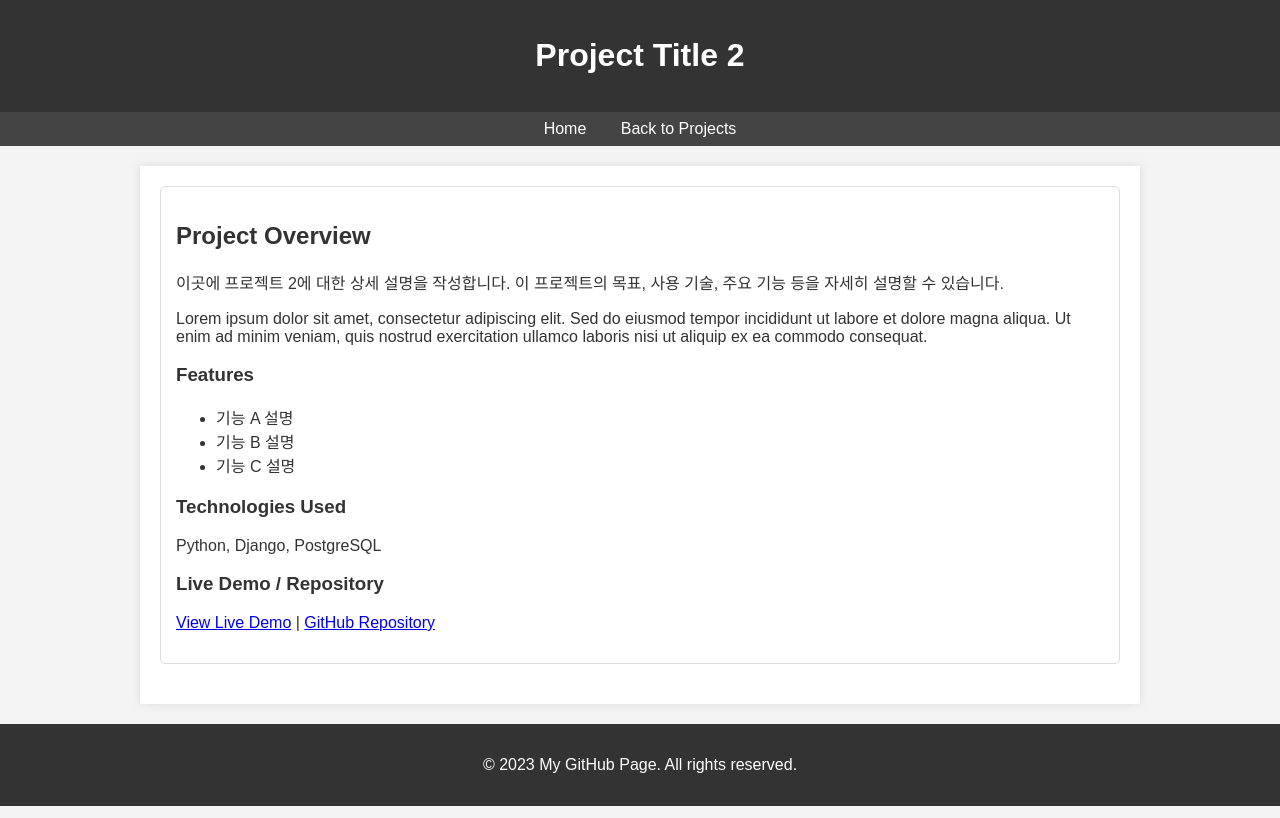
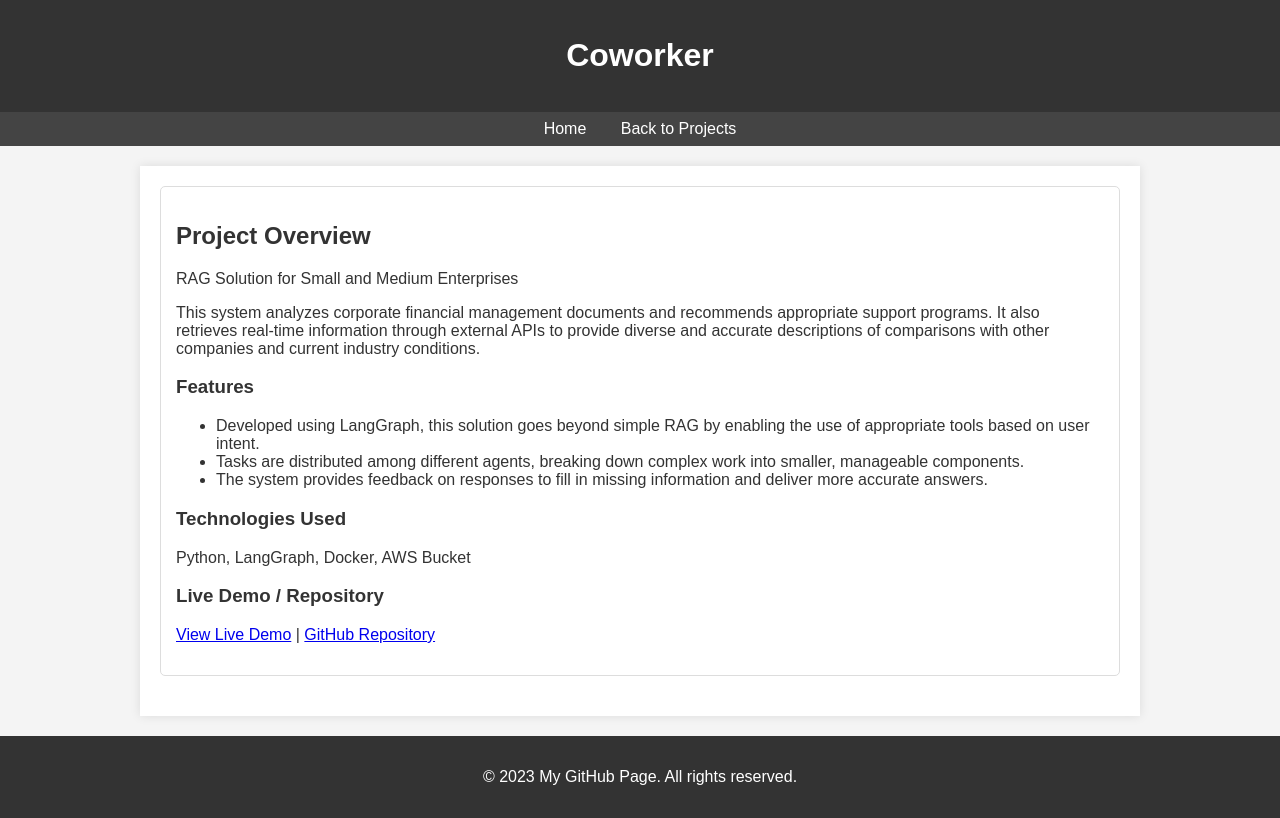
Before and after one commit to suwdle/suwdle.github.io, a plain HTML site: page project2.html in a window 1280 px wide. Drawn offline with Linux system fonts and the light colour scheme.

Commit message:
UPDATE second project

```diff
--- a/project2.html
+++ b/project2.html
@@ -3,13 +3,13 @@
 <head>
     <meta charset="UTF-8">
     <meta name="viewport" content="width=device-width, initial-scale=1.0">
-    <title>Project 2 - My GitHub Page</title>
+    <title>Coworker - My GitHub Page</title>
     <link rel="stylesheet" href="style.css">
     <link rel="stylesheet" href="project-detail.css">
 </head>
 <body>
     <header>
-        <h1>Project Title 2</h1>
+        <h1>Coworker</h1>
     </header>
 
     <nav>
@@ -22,18 +22,18 @@
     <main>
         <section>
             <h2>Project Overview</h2>
-            <p>이곳에 프로젝트 2에 대한 상세 설명을 작성합니다. 이 프로젝트의 목표, 사용 기술, 주요 기능 등을 자세히 설명할 수 있습니다.</p>
-            <p>Lorem ipsum dolor sit amet, consectetur adipiscing elit. Sed do eiusmod tempor incididunt ut labore et dolore magna aliqua. Ut enim ad minim veniam, quis nostrud exercitation ullamco laboris nisi ut aliquip ex ea commodo consequat.</p>
+            <p>RAG Solution for Small and Medium Enterprises</p>
+            <p>This system analyzes corporate financial management documents and recommends appropriate support programs. It also retrieves real-time information through external APIs to provide diverse and accurate descriptions of comparisons with other companies and current industry conditions.</p>
 
             <h3>Features</h3>
             <ul>
-                <li>기능 A 설명</li>
-                <li>기능 B 설명</li>
-                <li>기능 C 설명</li>
+                <li>Developed using LangGraph, this solution goes beyond simple RAG by enabling the use of appropriate tools based on user intent.</li>
+                <li>Tasks are distributed among different agents, breaking down complex work into smaller, manageable components.</li>
+                <li>The system provides feedback on responses to fill in missing information and deliver more accurate answers.</li>
             </ul>
 
             <h3>Technologies Used</h3>
-            <p>Python, Django, PostgreSQL</p>
+            <p>Python, LangGraph, Docker, AWS Bucket</p>
 
             <h3>Live Demo / Repository</h3>
             <p><a href="#" target="_blank">View Live Demo</a> | <a href="#" target="_blank">GitHub Repository</a></p>
--- a/projects.json
+++ b/projects.json
@@ -6,7 +6,7 @@
   },
   {
     "title": "Coworker",
-    "description": "또 다른 프로젝트에 대한 설명을 여기에 작성합니다.",
+    "description": "An intelligent RAG solution for SMEs that analyzes financial documents to recommend support programs and provides real-time market insights using a multi-agent LangGraph architecture.",
     "link": "project2.html"
   }
 ]
```
